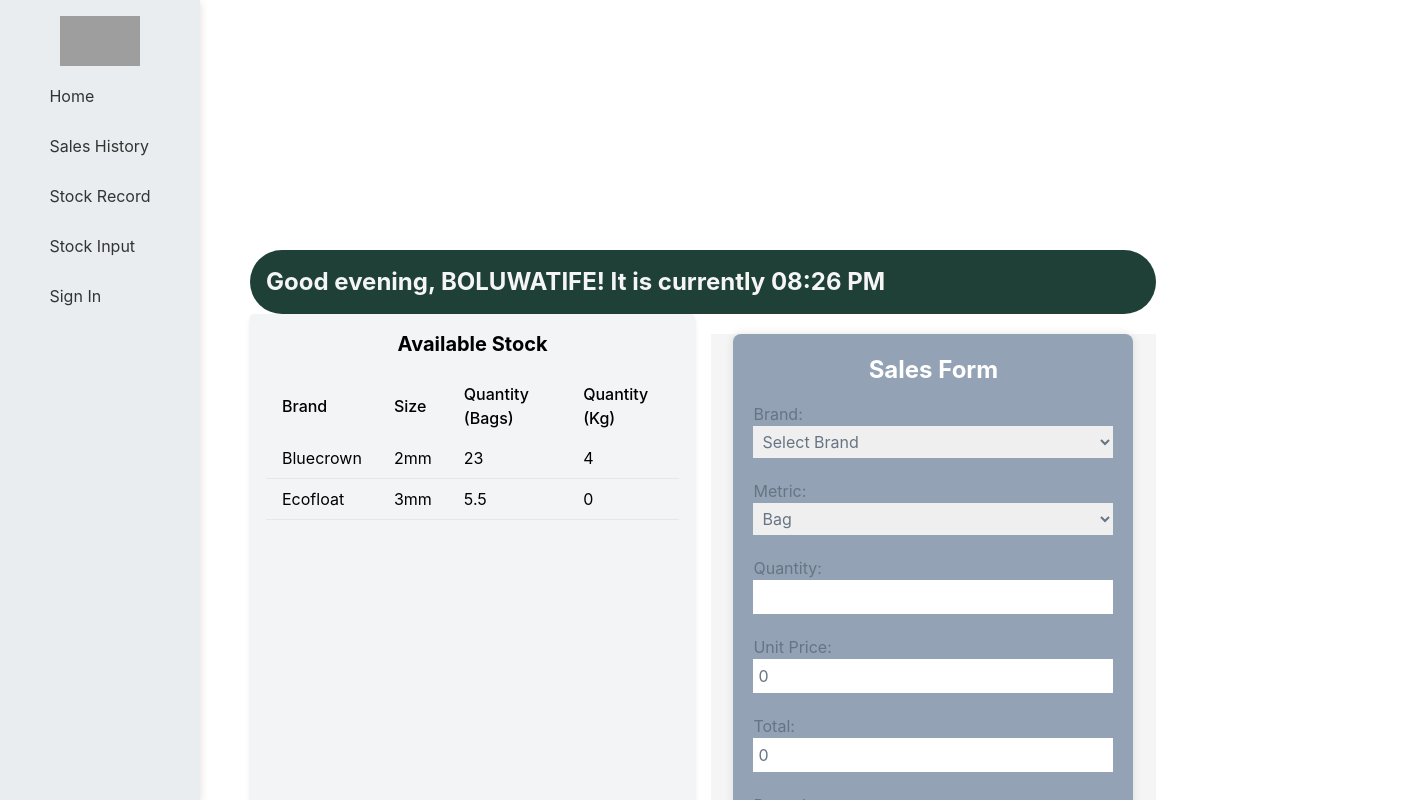
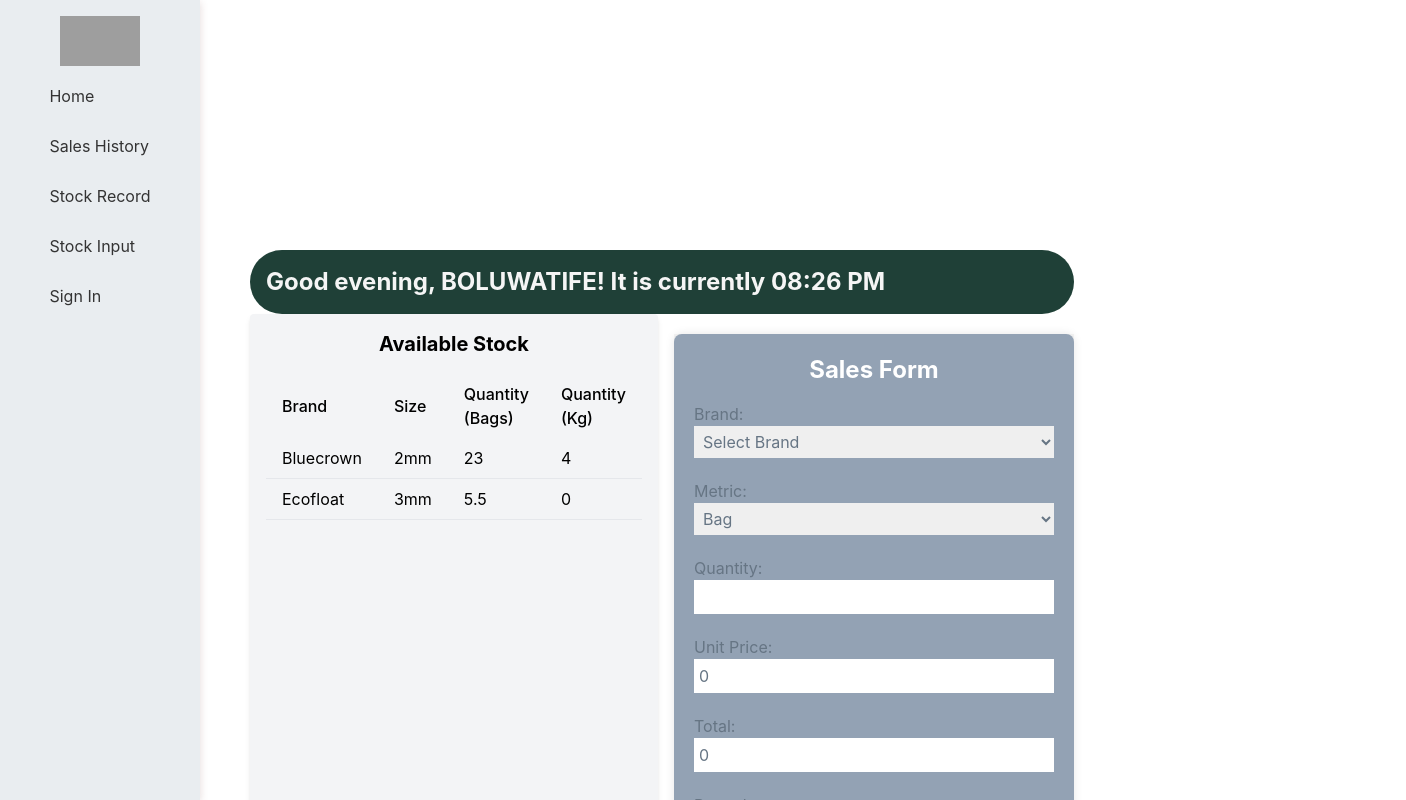
Before and after one commit to BFayjob/BMFApp, a React (Create React App) app: page / in a window 1280 px wide. Shown: the top 800 px of the page, 1406 px wide, since content can reach past the window. Built offline with nearby package versions, Linux system fonts and the light colour scheme; grey boxes are pictures that could not be loaded.

Commit message:
10-02-24 evening 6pm

```diff
--- a/src/components/SalesForm/SalesForm.css
+++ b/src/components/SalesForm/SalesForm.css
@@ -1,4 +1,3 @@
-/* SalesForm.css */
 .sales-form-section {
   background-color: #93a2b4; /* Light army green */
   padding: 20px;
@@ -8,6 +7,17 @@
   width: 400px;
   position: relative;
   color: white;
+
+  @media only screen and (max-width: 600px) {
+    width: 100%; /* Occupy full width on mobile */
+    margin: 0 auto; /* Remove unnecessary margin */
+    padding: 15px; /* Adjust padding for smaller screens */
+
+    /* Use flexbox for vertical stacking */
+    display: flex;
+    flex-direction: column;
+    align-items: center; /* Center elements horizontally */
+  }
 }
 
 .sales-form-section label {
@@ -22,6 +32,11 @@
   padding: 5px;
   margin-bottom: 16px;
   box-sizing: border-box;
+
+  @media only screen and (max-width: 600px) {
+    width: 80%; /* Adjust width as needed */
+    font-size: 16px; /* Increase font size for readability */
+  }
 }
 
 .sales-form-section button {
@@ -31,6 +46,8 @@
   border: none;
   cursor: pointer;
   width: 100%;
+
+  @media only screen and (max-width: 600px) {
+    width: 100%; /* Full width button on mobile */
+  }
 }
-
-/* Additional styles and TailwindCSS integration as needed */
--- a/src/components/SalesRecord/SalesHistory.js
+++ b/src/components/SalesRecord/SalesHistory.js
@@ -122,11 +122,12 @@ export const SalesHistory = ({ isDashboard, date }) => {
 
   return (
     <div className="sales-history-wrapper bg-cream p-4 rounded shadow-md">
-<h2 className="wrapper-title text-2xl font-bold mb-4 text-center">Sales History</h2>
+      <h2 className="wrapper-title text-2xl font-bold mb-4 text-center">Sales History</h2>
       {loading ? (
         <div className="loading-text text-center">Loading...</div>
       ) : (
-        <div className="sales-records-table">
+        <div className="sales-records-table grid grid-cols-1 md:grid-cols-2 lg:grid-cols-3 gap-4">
+          {/* Render table content here */}
           {renderSalesRecordsTable()}
         </div>
       )}
```
